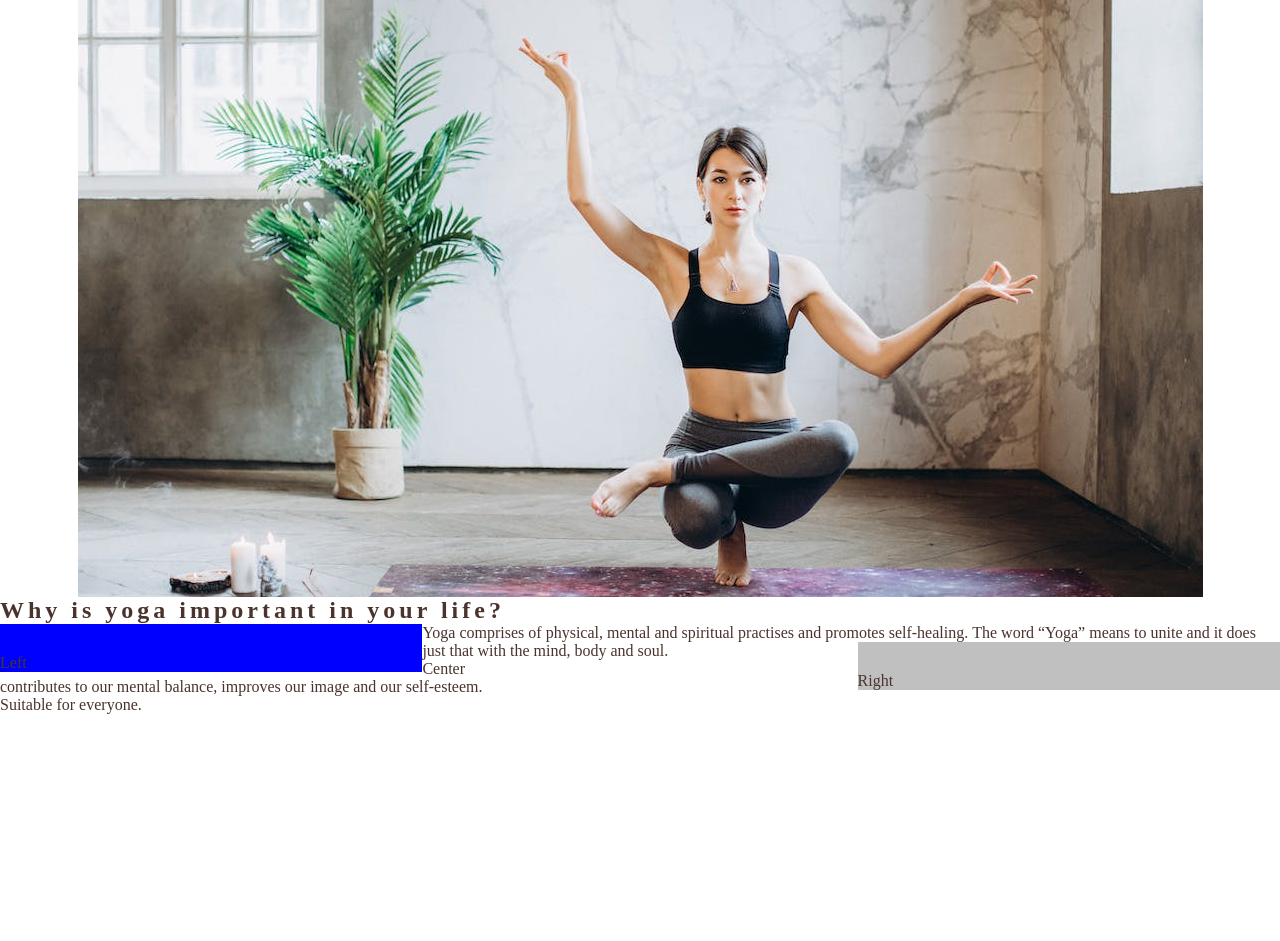
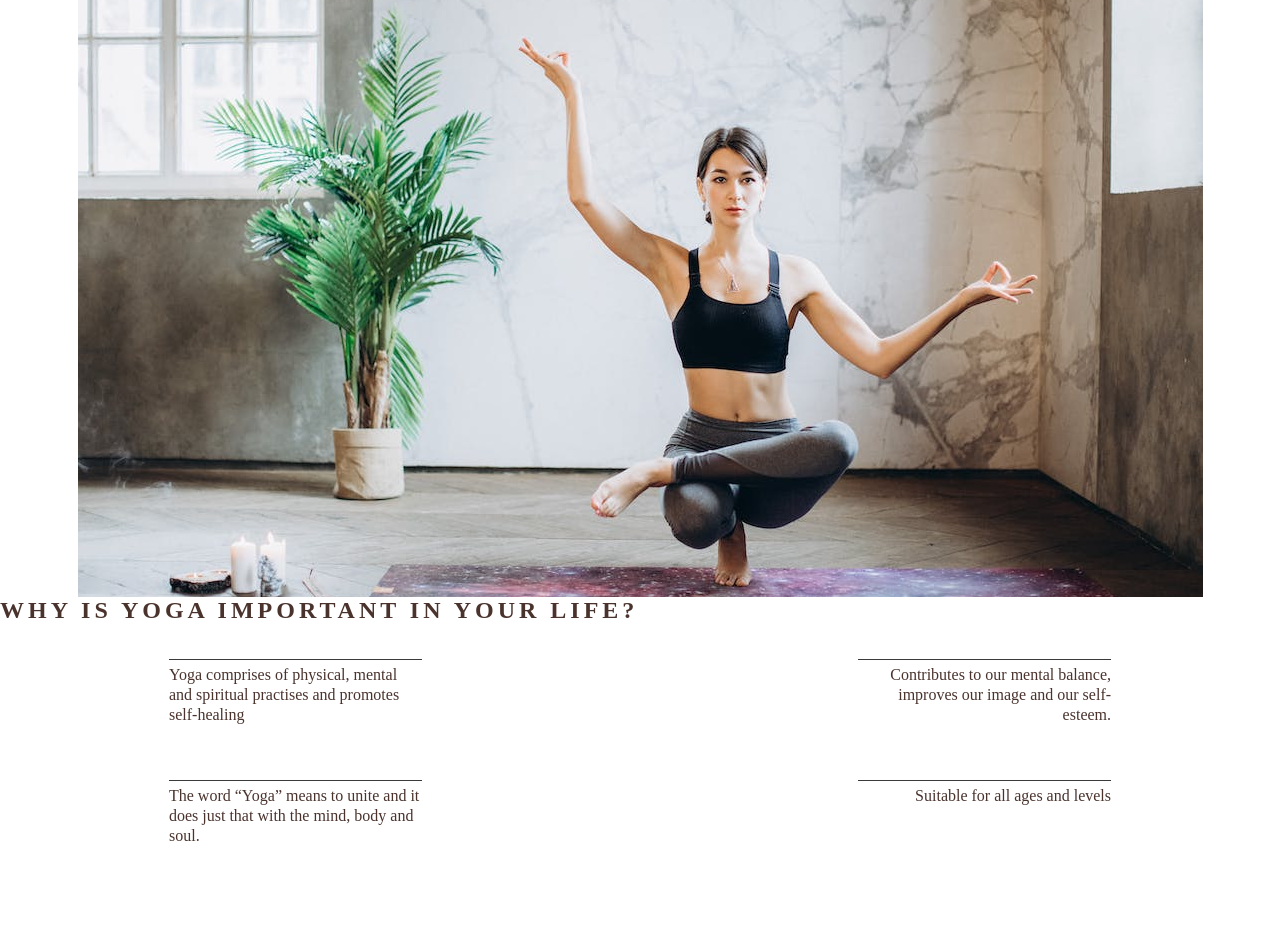
Before and after one commit to suzannepp/PP1_learn_yoga, a plain HTML site: page index.html in a window 1280 px wide. Shown: the part 79-1020 px from the top of the page. Drawn offline with Linux system fonts and the light colour scheme; a web font is replaced by a local one.

Commit message:
Add right about section and style

```diff
--- a/assets/css/style.css
+++ b/assets/css/style.css
@@ -16,7 +16,7 @@ body {
 
 h1, h2 {
     font-family: Alkatra, montagu;
-    text transform: uppercase;
+    text-transform: uppercase;
     letter-spacing: 4px;
     color: #4a332d;
 }
@@ -24,8 +24,7 @@ h1, h2 {
 #logo {
     float: left;
     font-size: 280%;
-    margin-left:
-
+    margin-left: 30px;
 }
 
 /* navigation links */
@@ -78,28 +77,49 @@ h1, h2 {
 
 #why-yoga {
     height: 600px;
-
 }
 
 #left-about {
     padding-top: 30px;
     width: 33%;
     float: left;
-    background-color: blue ;
 }
 
 #right-about {
-
     padding-top: 30px;
     width: 33%;
     float: right;
-    background-color: silver;
 }
 
 #center-about {
     width: 33%;
     margin: 0 auto;
-    background-color: green;
+}
+
+hr {
+    border-top: 1px solid #3a3a3a;
+    width: 100%;
+    margin: 5px 0;
+}
+
+.left-about-heading {
+    width: 60%;
+    float: right;
+    line-height: 20px;
+    clear: both;
+    margin-bottom: 50px;
+}
+
+.right-about-heading {
+    width: 60%;
+    float: left;
+    line-height: 20px;
+    clear: both;
+    margin-bottom: 50px;
+}
+
+.right-about-heading p {
+    text-align: right;
 }
 
 /* footer */
@@ -121,3 +141,4 @@ footer {
     margin: 1%;
     padding: 5%;
     color: #4b2b9a;
+}
--- a/index.html
+++ b/index.html
@@ -25,20 +25,45 @@
                     <a href="index.html">Gallery</a>
                 </li>
                 <li
-                    <a href="index.html" class="active">Home</h1></a>
+                <a href="index.html" class="active">Home</a>
                 </li>
             </ul>
         </nav>
     </header>
     <section id="hero-outer">
         <div id="hero-image"></div>
-            </section>
+    </section>
     <section id="why-yoga">
-          <h1>Why is yoga important in your life?</h1>
-      <div id="left-about">Left</div> Yoga comprises of physical, mental and spiritual practises and promotes self-healing.
-      <div id="right-about">Right</div>The word “Yoga” means to unite and it does just that with the mind, body and soul.
-      <div id="Center-about">Center</div> contributes to our mental balance, improves our image and our self-esteem.
-      <div>Suitable for everyone.</div>
+        <h2>Why is yoga important in your life?</h2>
+        <div id="left-about">
+            <div class="left-about-heading">
+              <hr>
+                <p>
+                    Yoga comprises of physical, mental and spiritual practises and promotes self-healing
+                </p>
+            </div>
+            <div class="left-about-heading">
+               <hr>
+                <p>
+                    The word “Yoga” means to unite and it does just that with the mind, body and soul.
+                </p>
+            </div>
+        </div>
+        <div id="right-about">
+            <div class="right-about-heading">
+               <hr>
+                <p>
+                    Contributes to our mental balance, improves our image and our self-esteem.
+                </p>
+            </div>
+            <div class="right-about-heading">
+               <hr>
+                <p>
+                    Suitable for all ages and levels
+                </p>
+            </div>
+        </div>
+        <div id="center-about"></div>
     </section>
     <section>
         locations and times
```
